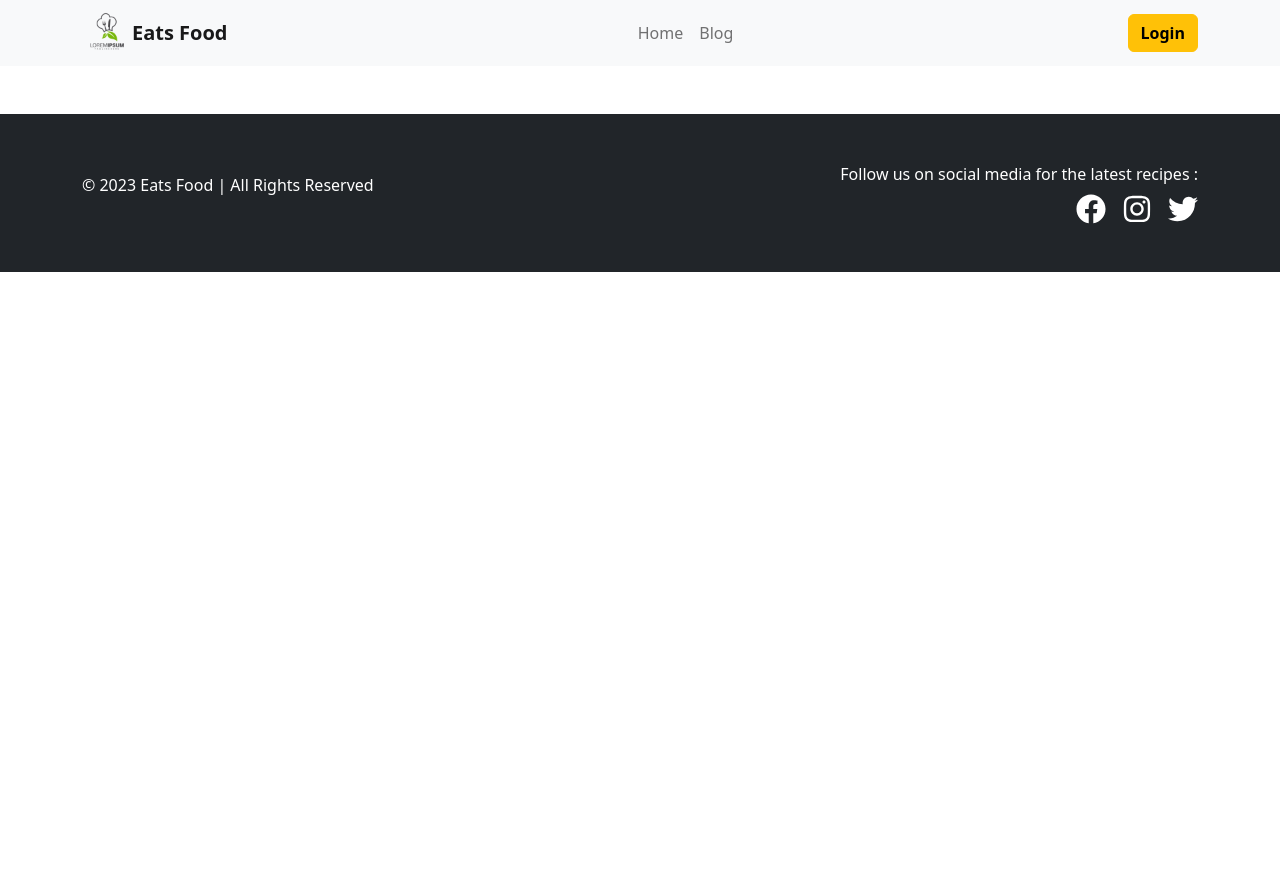
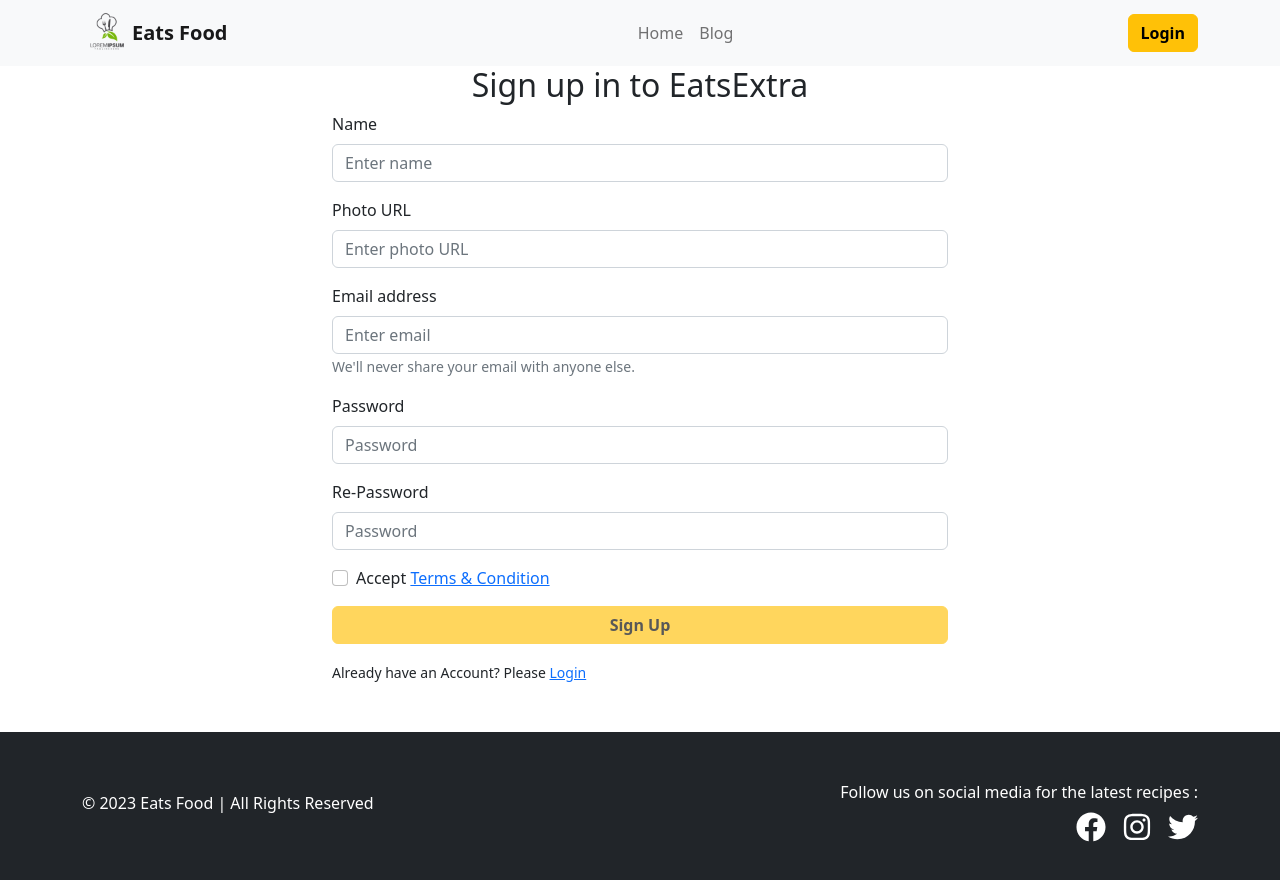
Before and after one commit to Jihad710/eats-food-client, a React (Vite) app: page /register in a window 1280 px wide. Shown: the top 880 px of the page. Before the commit the page ends 800 px from the top, so only its background shows below. Built offline with nearby package versions, Linux system fonts and the light colour scheme; no server answers.

Commit message:
footer section done

```diff
--- a/src/Pages/Register/Register.jsx
+++ b/src/Pages/Register/Register.jsx
@@ -59,7 +59,44 @@ const Register = () => {
       };
     return (
         <div>
+             <Container className='w-50 mx-auto'>
+            <h2 className='text-center'>Sign up in to EatsExtra</h2>
+            <Form onSubmit={handleCreateUser}>
+                <Form.Group className="mb-3" controlId="formBasicEmail">
+                    <Form.Label>Name</Form.Label>
+                    <Form.Control required name='name' type="text" placeholder="Enter name" />
+                </Form.Group>
+                <Form.Group className="mb-3" controlId="formBasicEmail">
+                    <Form.Label>Photo URL</Form.Label>
+                    <Form.Control  name='photo' type="text" placeholder="Enter photo URL" />
+                </Form.Group>
+                <Form.Group className="mb-3" controlId="formBasicEmail">
+                    <Form.Label>Email address</Form.Label>
+                    <Form.Control required name='email' type="email" placeholder="Enter email" />
+                    <Form.Text className="text-muted">
+                        We'll never share your email with anyone else.
+                    </Form.Text>
+                </Form.Group>
 
+                <Form.Group className="mb-3" controlId="formBasicPassword">
+                    <Form.Label>Password</Form.Label>
+                    <Form.Control autoComplete='off' required name='password' type='text' placeholder="Password" />
+                </Form.Group>
+                <Form.Group className="mb-3" controlId="formBasicRePassword">
+                    <Form.Label>Re-Password</Form.Label>
+                    <Form.Control autoComplete='off' required name='rePassword' type='text' placeholder="Password" />
+                </Form.Group>
+                <Form.Group className="mb-3" controlId="formBasicCheckbox">
+                    <Form.Check  type="checkbox" label={<span>Accept <Link to={`/terms`}> Terms & Condition</Link></span>} checked={check} onChange={handleAccept}/>
+                </Form.Group>
+                <div className="d-grid gap-2">
+                <Button className='fw-semibold'  disabled={!check} variant='warning' type='submit'>Sign Up</Button>
+    </div>
+                <p className=' my-3'><small>Already have an Account? Please <Link to={`/login`} className='text-primary' >Login</Link></small></p>
+            </Form>
+
+
+        </Container>
         </div>
     );
 };
```
